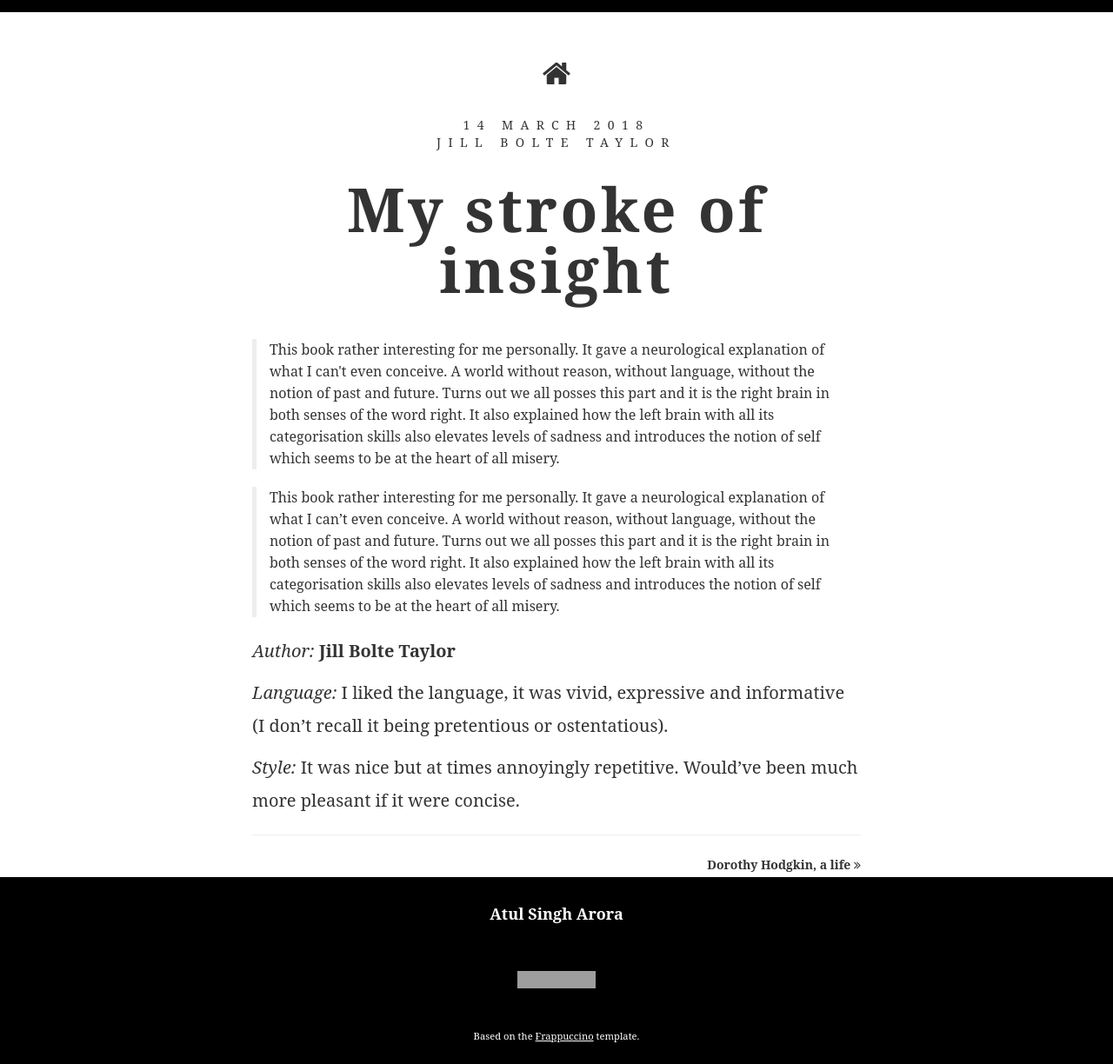
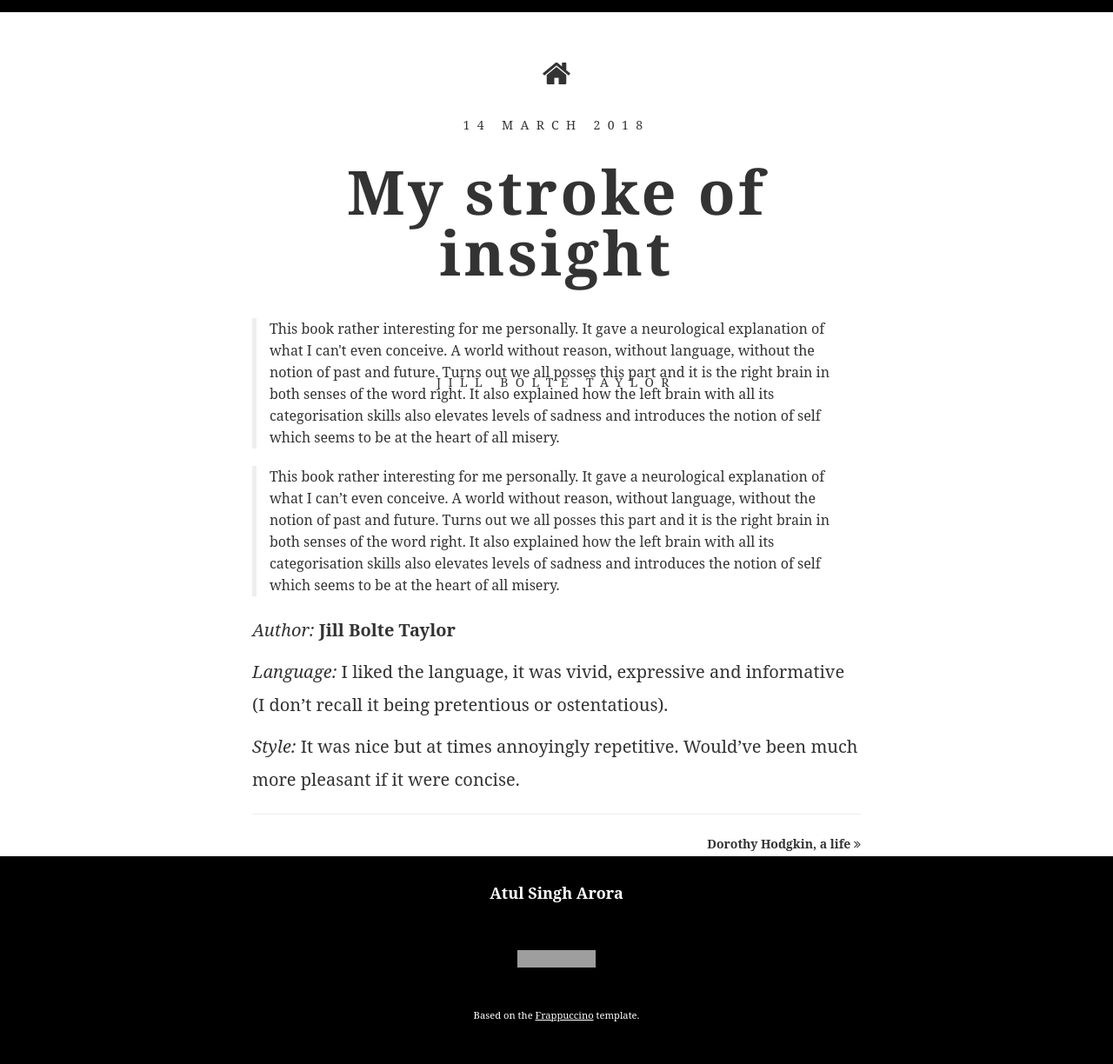
Before and after one commit to gleaned/gleaned.github.io, a Jekyll site: the page built from _posts/2018-03-14-JillBolte.md, in a window 1280 px wide. Shown: the whole page at 87% size. Built offline with Jekyll 4.4.1, drawn with Linux system fonts in a browser that asks for light colours; some web fonts are replaced; comment, search, counter and statistics services are not loaded; after the commit the page ends 1200 px from its top, so only the background shows below that; grey boxes are pictures that could not be loaded.

Commit message:
/ ‘_layouts/post_page.html’

```diff
--- a/_layouts/post_page.html
+++ b/_layouts/post_page.html
@@ -12,8 +12,9 @@
 				</a>
 			</article>
 			<article class="post">
-				<h5>{{ page.date | date: "%d %B %Y" }}<br/>{{page.author}}</h5>
+				<h5>{{ page.date | date: "%d %B %Y" }}</h5>
 				<h2 class="content">{{page.title}}</h2>
+				<h5>{{page.author}}</h5>
 				<!-- <h4 >{{page.author}}</h4> -->
 				<section style="font-size:20px;">
 					<blockquote><p>{{page.abstract}}</p></blockquote>
```
